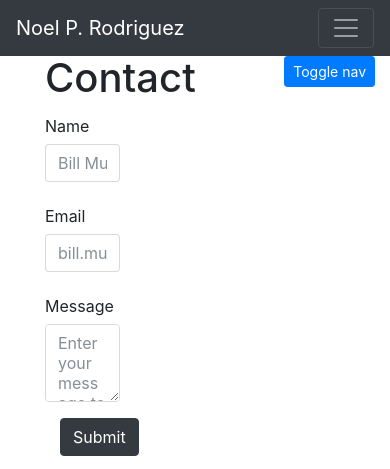
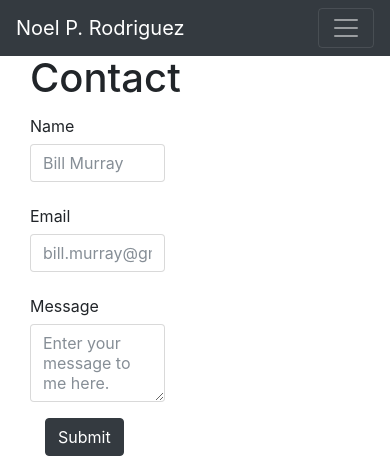
Before and after one commit to nrodr1/Bootstrap-Portfolio, a plain HTML site: page contact.html in a window 390 px wide. Shown: the top 469 px of the page. Drawn offline with nearby package versions, Linux system fonts and the light colour scheme.

Commit message:
Toggle Popup Removed

```diff
--- a/contact.html
+++ b/contact.html
@@ -47,9 +47,6 @@
       <div class="row row-offcanvas row-offcanvas-right">
 
         <div class="col-12 col-md-9">
-          <p class="float-right d-md-none">
-            <button type="button" class="btn btn-primary btn-sm" data-toggle="offcanvas">Toggle nav</button>
-          </p>
 
           <div class="row">
             <div class="col-6 col-lg-4">
```
Also changed, not shown: index.html (+0 -3 lines), portfolio.html (+0 -3 lines).
